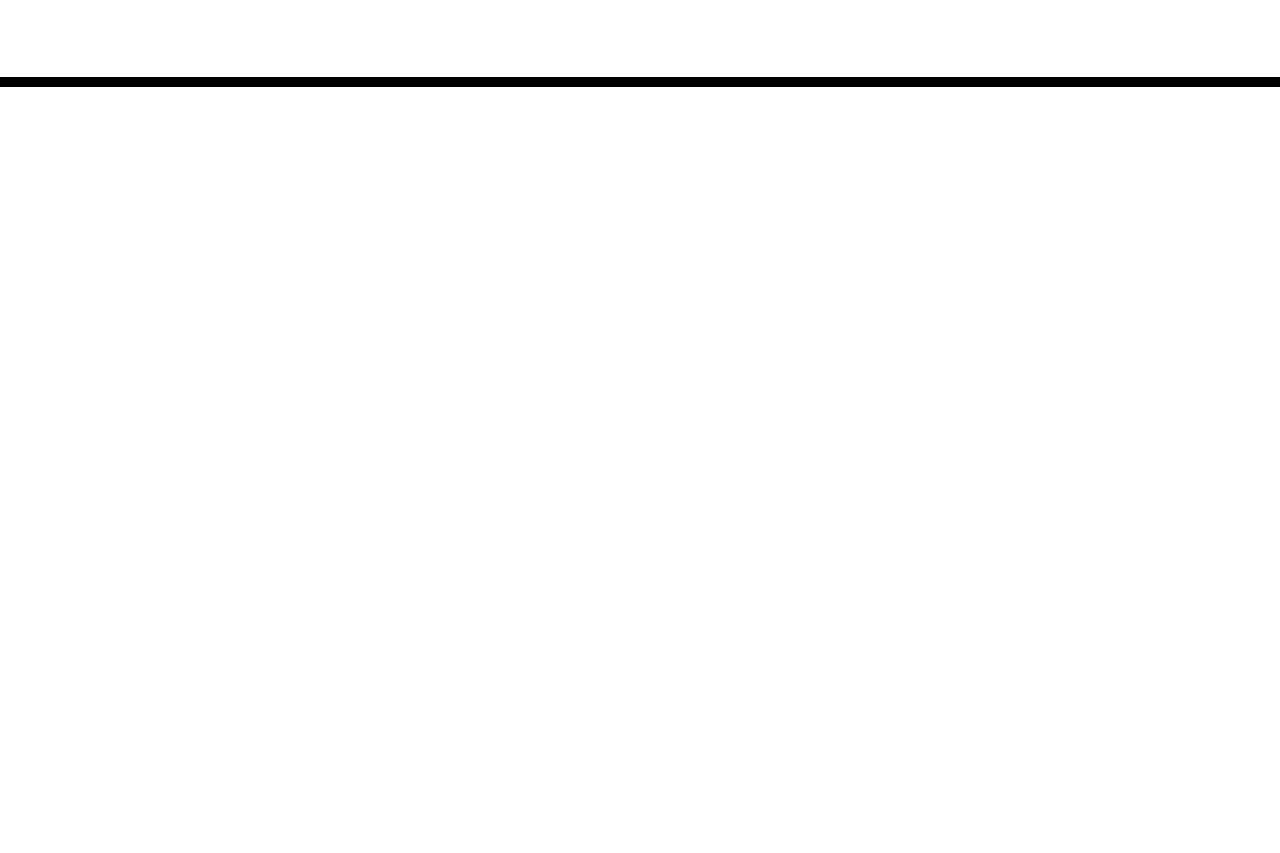
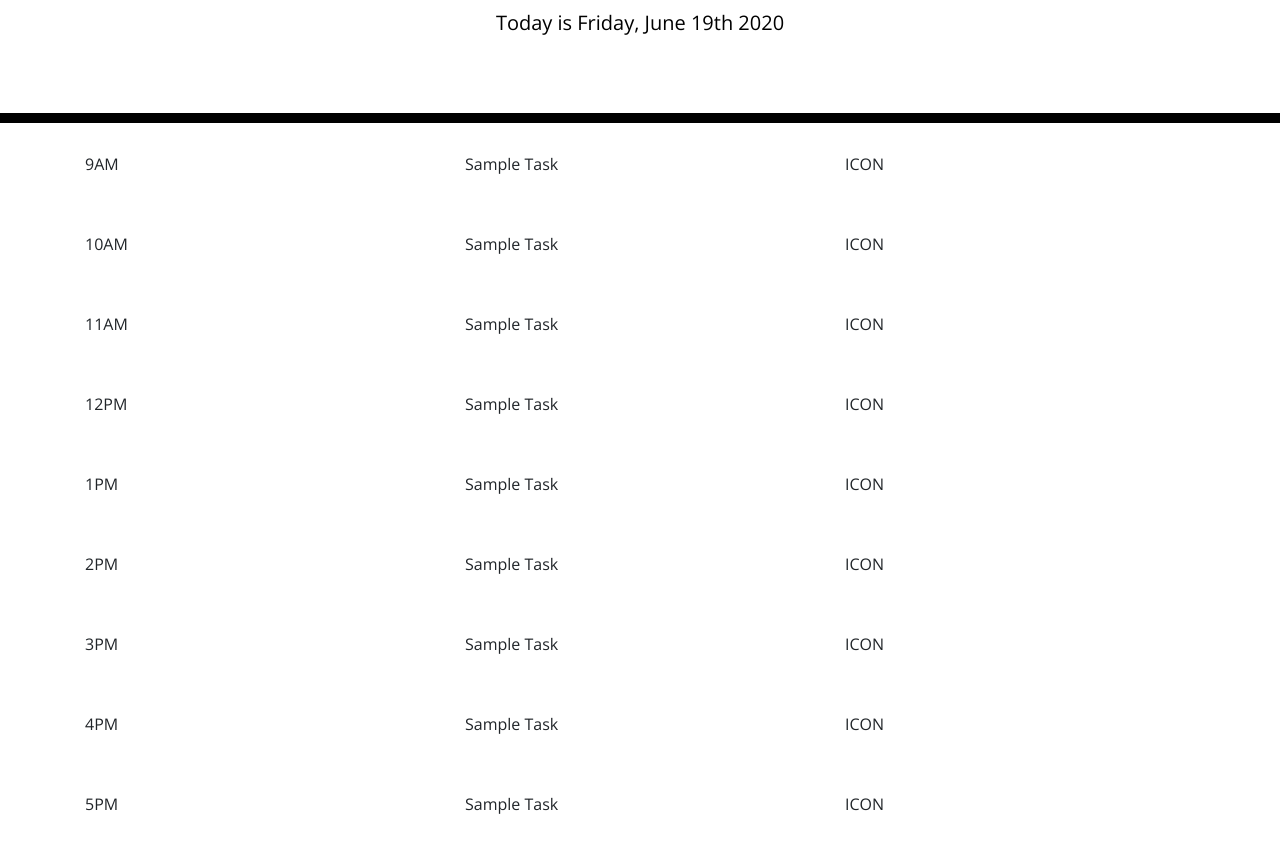
Before and after one commit to ericy98/work-day-scheduler, a plain HTML site: page index.html in a window 1280 px wide. Shown: the part 181-1034 px from the top of the page. Before the commit the page ends 800 px from the top, so only its background shows below. Drawn offline with nearby package versions, Linux system fonts and the light colour scheme; files that its build step writes are made by us from their sources.

Commit message:
add bootstrap grid layout

```diff
--- a/assets/script.js
+++ b/assets/script.js
@@ -0,0 +1,2 @@
+var today = moment().format("[Today is] dddd, MMMM Do YYYY");
+    $("#currentDay").text(today);
--- a/index.html
+++ b/index.html
@@ -18,7 +18,7 @@
       href="https://fonts.googleapis.com/css?family=Open+Sans&display=swap"
       rel="stylesheet"
     />
-    <link rel="stylesheet" href="style.css" />
+    <link rel="stylesheet" href="assets/style.css"/>
     <title>Work Day Scheduler</title>
   </head>
 
@@ -29,10 +29,57 @@
       <p id="currentDay" class="lead"></p>
     </header>
     <div class="container">
-      <!-- Timeblocks go here -->
+      <div class="row">
+        <div class="col">9AM</div>
+        <div class="col">Sample Task</div>
+        <div class="col">ICON</div>
+      </div>
+      <div class="row">
+        <div class="col">10AM</div>
+        <div class="col">Sample Task</div>
+        <div class="col">ICON</div>
+      </div>
+      <div class="row">
+        <div class="col">11AM</div>
+        <div class="col">Sample Task</div>
+        <div class="col">ICON</div>
+      </div>
+      <div class="row">
+        <div class="col">12PM</div>
+        <div class="col">Sample Task</div>
+        <div class="col">ICON</div>
+      </div>
+      <div class="row">
+        <div class="col">1PM</div>
+        <div class="col">Sample Task</div>
+        <div class="col">ICON</div>
+      </div>
+      <div class="row">
+        <div class="col">2PM</div>
+        <div class="col">Sample Task</div>
+        <div class="col">ICON</div>
+      </div>
+      <div class="row">
+        <div class="col">3PM</div>
+        <div class="col">Sample Task</div>
+        <div class="col">ICON</div>
+      </div>
+      <div class="row">
+        <div class="col">4PM</div>
+        <div class="col">Sample Task</div>
+        <div class="col">ICON</div>
+      </div>
+      <div class="row">
+        <div class="col">5PM</div>
+        <div class="col">Sample Task</div>
+        <div class="col">ICON</div>
+      </div>
+
+    </div>
     </div>
 
     <script src="https://code.jquery.com/jquery-3.4.1.min.js"></script>
     <script src="https://cdnjs.cloudflare.com/ajax/libs/moment.js/2.24.0/moment.min.js"></script>
+    <script src="assets/script.js"></script>
   </body>
 </html>
```
